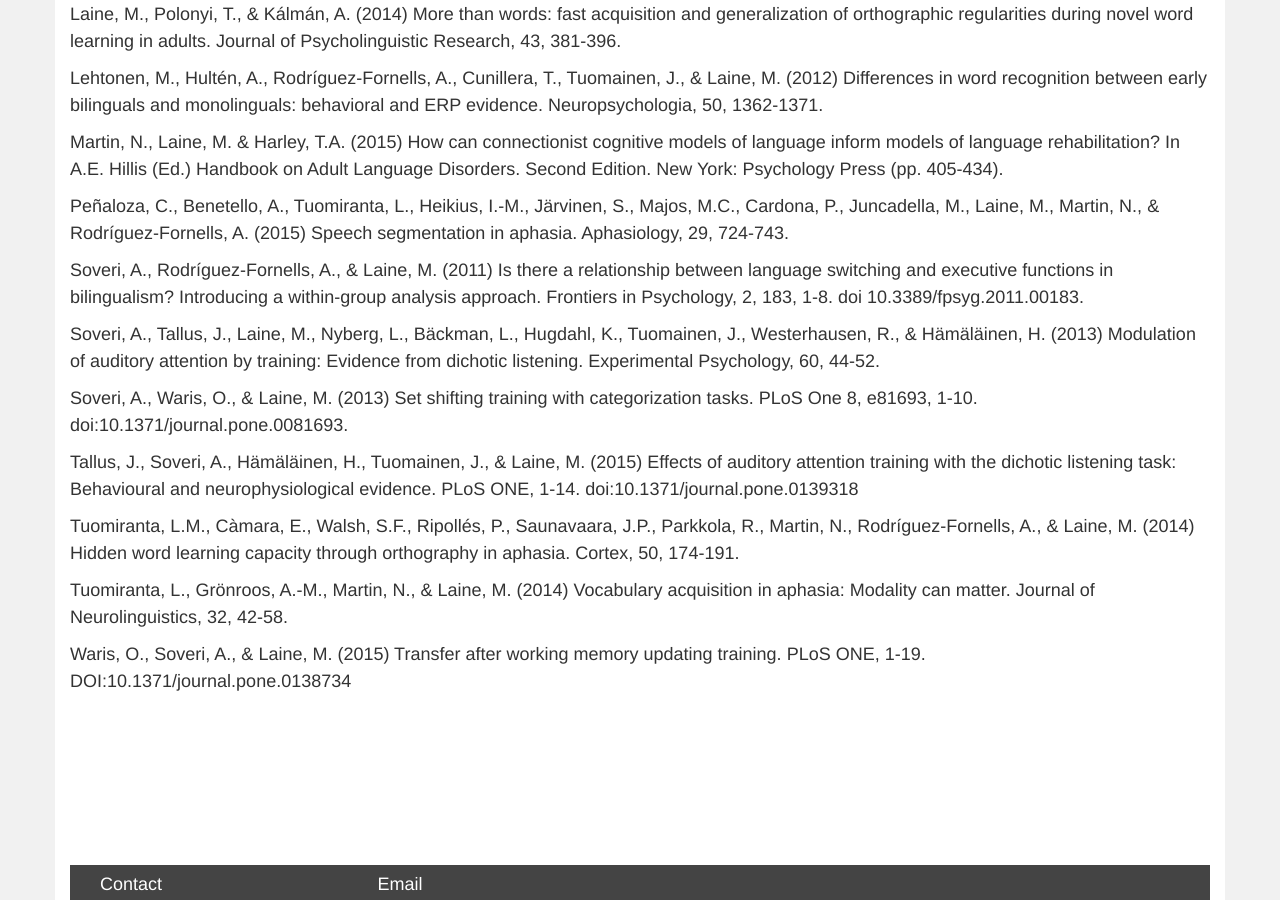
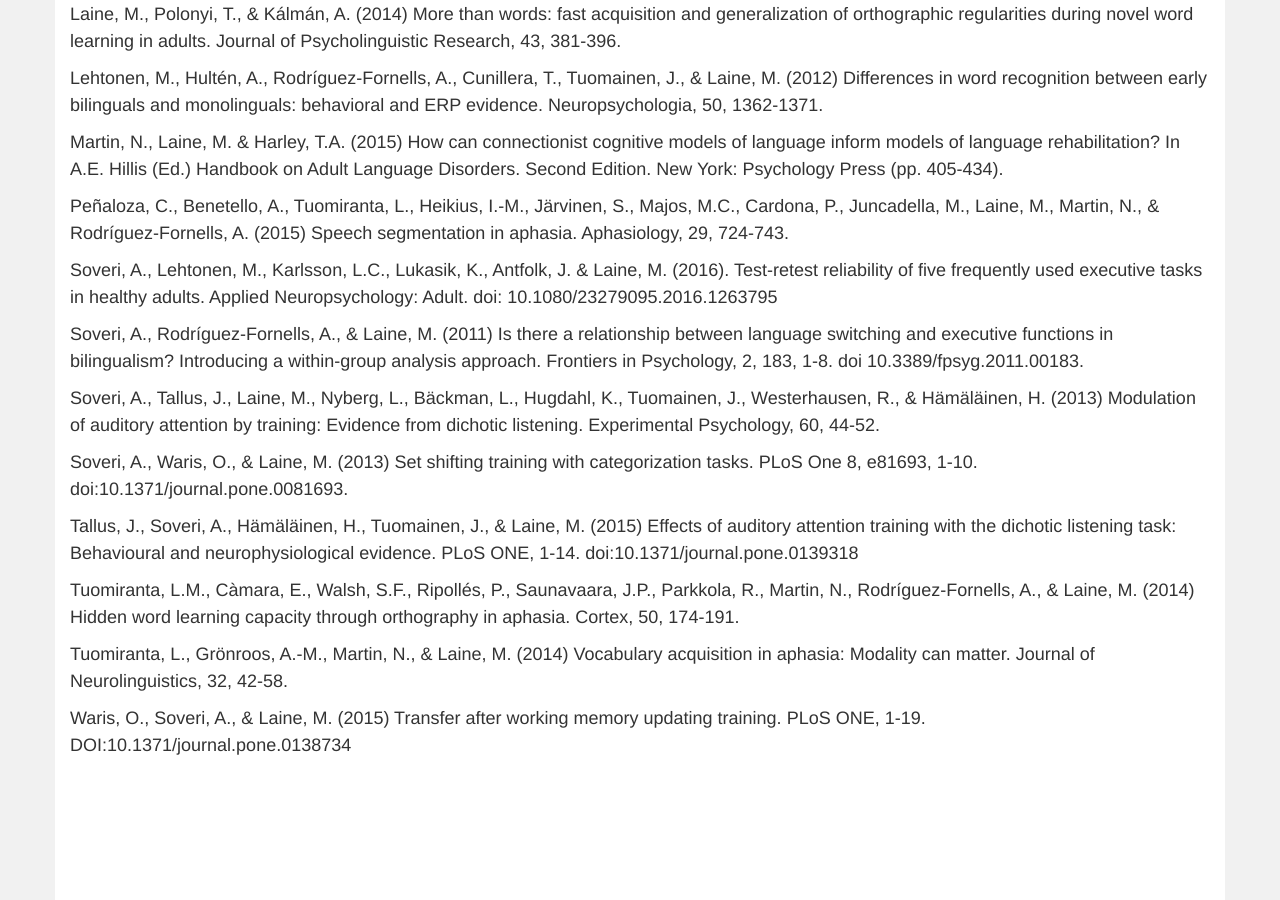
Before and after one commit to dlfell/braintrain, a Jekyll site: the page built from publications.html, in a window 1280 px wide and 900 px high, scrolled down 641 px. Built offline with Jekyll 4.4.1, drawn with Linux system fonts in a browser that asks for light colours; nearby versions of some CDN libraries.

Commit message:
Update publications.html

```diff
--- a/publications.html
+++ b/publications.html
@@ -14,6 +14,7 @@
         <li>Lehtonen, M., Hultén, A., Rodríguez-Fornells, A., Cunillera, T., Tuomainen, J., & Laine, M. (2012) Differences in word recognition between early bilinguals and monolinguals: behavioral and ERP evidence. Neuropsychologia, 50, 1362-1371.</li>
         <li>Martin, N., Laine, M. & Harley, T.A. (2015) How can connectionist cognitive models of language inform models of language rehabilitation? In A.E. Hillis (Ed.) Handbook on Adult Language Disorders. Second Edition. New York: Psychology Press (pp. 405-434).</li>
         <li>Peñaloza, C., Benetello, A., Tuomiranta, L., Heikius, I.-M., Järvinen, S., Majos, M.C., Cardona, P., Juncadella, M., Laine, M., Martin, N., & Rodríguez-Fornells, A. (2015) Speech segmentation in aphasia. Aphasiology, 29, 724-743.</li>
+        <li>Soveri, A., Lehtonen, M., Karlsson, L.C., Lukasik, K., Antfolk, J. & Laine, M. (2016). Test-retest reliability of five frequently used executive tasks in healthy adults. Applied Neuropsychology: Adult. doi: 10.1080/23279095.2016.1263795 </li>
         <li>Soveri, A., Rodríguez-Fornells, A., & Laine, M. (2011) Is there a relationship between language switching and executive functions in bilingualism? Introducing a within-group analysis approach. Frontiers in Psychology, 2, 183, 1-8. doi 10.3389/fpsyg.2011.00183.</li>
         <li>Soveri, A., Tallus, J., Laine, M., Nyberg, L., Bäckman, L., Hugdahl, K., Tuomainen, J., Westerhausen, R., & Hämäläinen, H. (2013) Modulation of auditory attention by training: Evidence from dichotic listening. Experimental Psychology, 60, 44-52.</li>
         <li>Soveri, A., Waris, O., & Laine, M. (2013) Set shifting training with categorization tasks. PLoS One 8, e81693, 1-10. doi:10.1371/journal.pone.0081693.</li>
```
